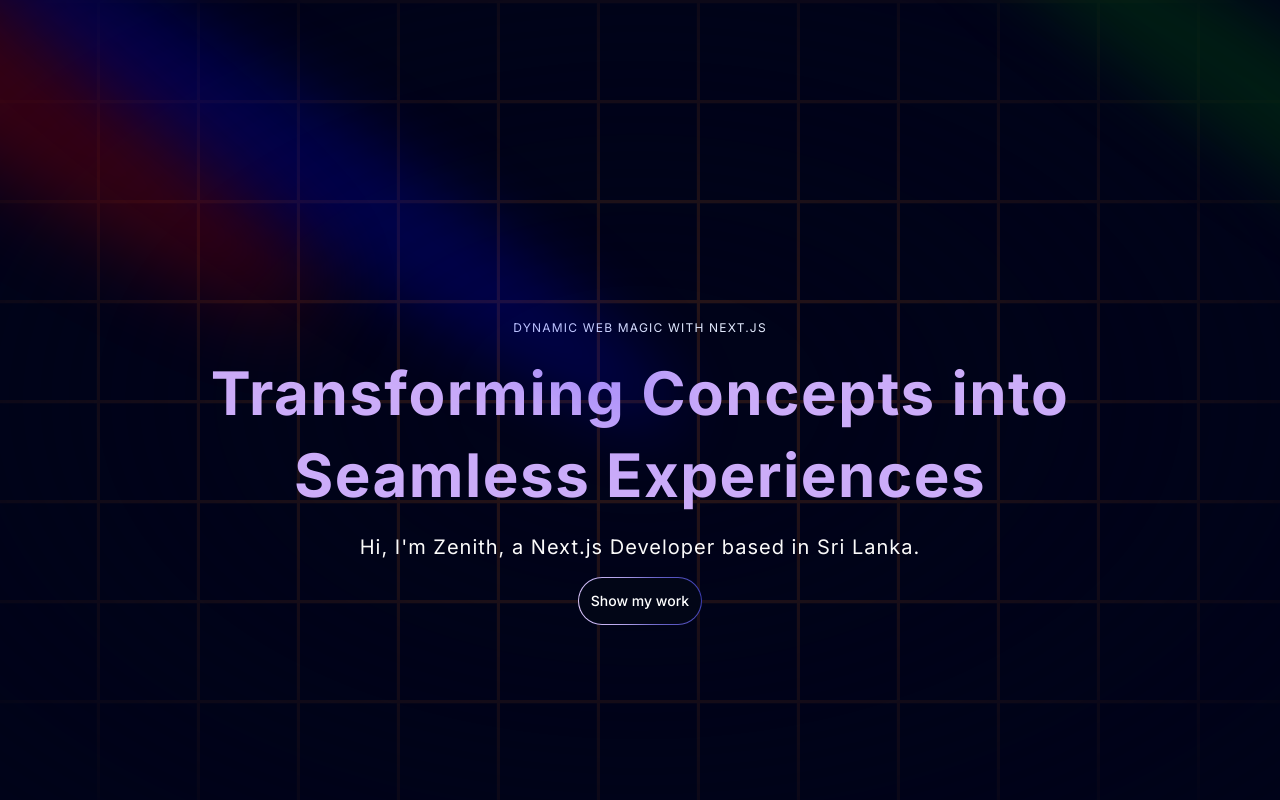
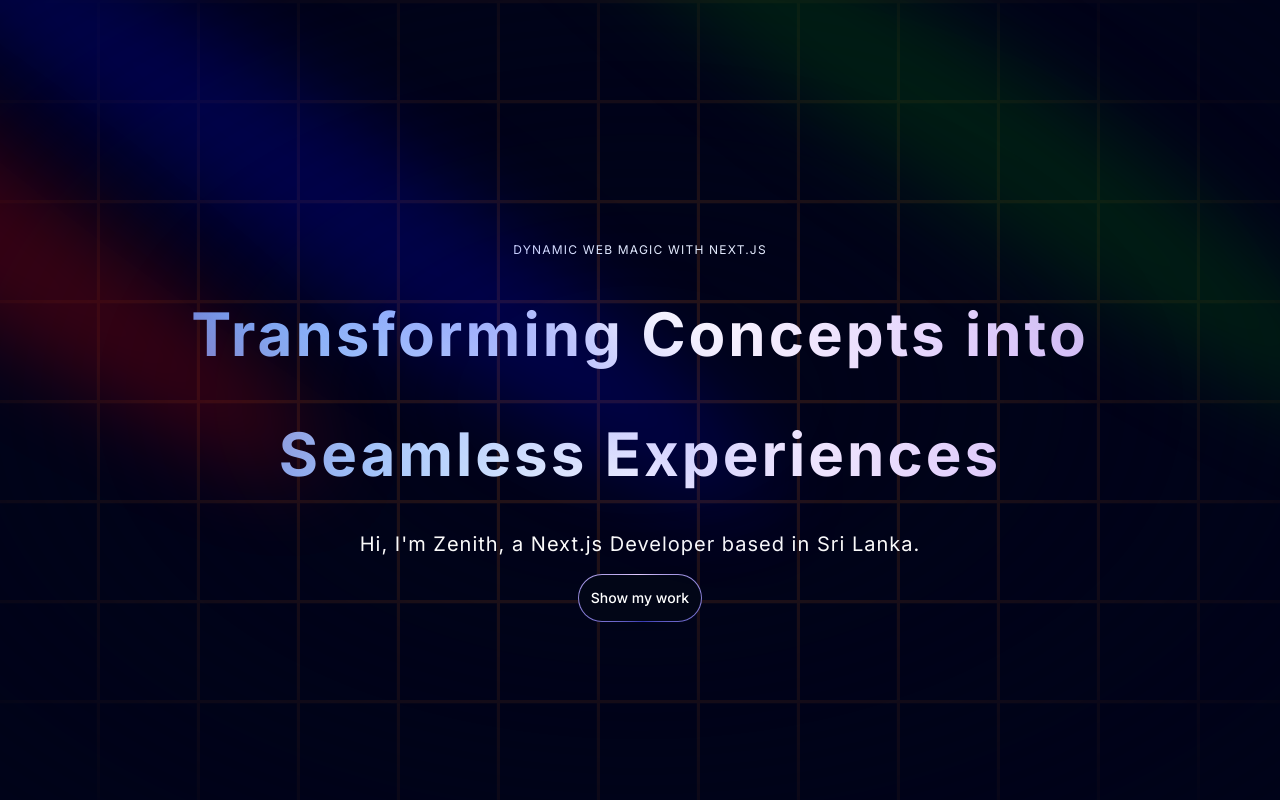
Before and after one commit to Zenith1997/portfolio, a Next.js app: page / in a window 1280 px wide. Built offline with nearby package versions, Linux system fonts and the light colour scheme.

Commit message:
text gradient and animation added

```diff
--- a/app/page.tsx
+++ b/app/page.tsx
@@ -9,14 +9,14 @@
   useEffect(() => {
     setTimeout(() => {
       setIsLoading(false);
-    }, 3000); // 3 seconds delay
+    }, 100); // 3 seconds delay
   }, []);
 
   return (
     <>
       {isLoading ?(
         <div>
-          <span className="absolute inset-[-1000%] animate-[spin_2s_linear_infinite] bg-[conic-gradient(from_90deg_at_50%_50%,#E2CBFF_0%,#393BB2_50%,#E2CBFF_100%)]" />
+          <span className=" h-auto absolute inset-[-1000%] animate-[spin_2s_linear_infinite] bg-[conic-gradient(from_90deg_at_50%_50%,#E2CBFF_0%,#393BB2_50%,#E2CBFF_100%)]" />
         </div>
       ): <main className="relative bg-purple flex h-screen justify-center flex-col items-center overflow-hidden mx-auto sm:px-10 px-5">
         <div className="max-w-7xl w-full">
--- a/components/Hero.tsx
+++ b/components/Hero.tsx
@@ -3,22 +3,20 @@
 import {TextGenerateEffect} from './ui/text-generate-effect';
 import { MagicButton } from "./ui/MagicButton";
 
-const words = `Transforming Concepts into Seamless Experiences
-`;
 const Hero = () => {
   return (
-    <div className="pd-20 pt-36">
+    <div className="pb-20 pt-36">
 
         <div>
           <Spotlight
-            className="-top-40 -left-10 md:-left-32 md:-top-20 h-screen"
+            className="-top-40 -left-10 md:-left-32 md:top-20 h-screen"
             fill="red"
           />
           <Spotlight
-            className="h-[80vh] w-[50vw] top-10 left-full"
+            className="h-screen w-[50vw] top-10 left-3/4"
             fill="green"
           />
-          <Spotlight className="left-80 top-28 h-[80vh] w-[50vw]" fill="blue" />
+          <Spotlight className="left-80 top-28 h-screen w-[50vw]" fill="blue" />
         </div>
 
 
@@ -26,15 +24,15 @@
         <div className="absolute pointer-events-none inset-0 flex items-center justify-center dark:bg-black-100 bg-white [mask-image:radial-gradient(ellipse_at_center,transparent_20%,black)]"/>
       </div>
       <div className="relative flex justify-center my-20">
-        <div className="max-w-[89vw] flex justify-center flex-col items-center ">
+        <div className="max-w-[89vw] h-screen flex justify-center flex-col items-center p">
 
           <h2 className = "uppercase tracking-widest text-xs text-center md:max-w-2xl lg:max-w-[60vw]  text-blue-100 max-w-80"> Dynamic web magic with Next.js</h2>
 
 
-      <TextGenerateEffect duration={2} filter={false} words={words} className="text-center text-[40px] sm:text-sm md:text-5xl lg:text-6xl"/>
+      <TextGenerateEffect duration={2} filter={false} title={"Transforming Concepts into Seamless Experiences"} className="text-center text-[40px] sm:text-sm md:text-5xl lg:text-6xl"/>
       <p className="text-center md:tracking-wider my-4 text-sm md:text-lg lg:text-xl">Hi, I&apos;m Zenith, a Next.js Developer based in Sri Lanka.</p>
 
-      <MagicButton>Show my work</MagicButton>
+      <MagicButton title ="Show my work" icon={""} otherClasses="" position="" handleClick={()=>{}}></MagicButton>
         </div>
 
 
--- a/components/ui/MagicButton.tsx
+++ b/components/ui/MagicButton.tsx
@@ -5,23 +5,20 @@
 
 
 export const MagicButton= ({
-  children,
-  className,
-  onClick,
+ title ,icon,position,handleClick,otherClasses
 }: {
-  children?: React.ReactNode;
-  className?: string;
-  onClick?: () => void;
+  title:string,icon:React.ReactNode,position:string,handleClick?:()=>void,otherClasses?:string
+
 }) => {
   return (
     <div
-      onClick={onClick}
+
 
     >
      <button className="relative inline-flex h-12 overflow-hidden rounded-full p-[1px] focus:outline-none focus:ring-2 focus:ring-slate-400 focus:ring-offset-2 focus:ring-offset-slate-50">
   <span className="absolute inset-[-1000%] animate-[spin_2s_linear_infinite] bg-[conic-gradient(from_90deg_at_50%_50%,#E2CBFF_0%,#393BB2_50%,#E2CBFF_100%)]" />
   <span className="inline-flex h-full w-full cursor-pointer items-center justify-center rounded-full bg-slate-950 px-3 py-1 text-sm font-medium text-white backdrop-blur-3xl">
-  {children}
+  {title}
   </span>
 </button>
 
--- a/components/ui/text-generate-effect.tsx
+++ b/components/ui/text-generate-effect.tsx
@@ -4,18 +4,18 @@
 import { cn } from "@/lib/utils";
 
 export const TextGenerateEffect = ({
-  words,
+  title,
   className,
   filter = true,
   duration = 0.5,
 }: {
-  words: string;
+  title: string;
   className?: string;
   filter?: boolean;
   duration?: number;
 }) => {
   const [scope, animate] = useAnimate();
-  let wordsArray = words.split(" ");
+  let titleArray = title.split("");
   useEffect(() => {
     animate(
       "span",
@@ -24,25 +24,25 @@
         filter: filter ? "blur(0px)" : "none",
       },
       {
-        duration: duration ? duration : 1,
-        delay: stagger(0.2),
+        duration: duration ? duration : .5,
+        delay: stagger(0.045),
       }
     );
   }, [scope.current]);
 
-  const renderWords = () => {
+  const rendertitle = () => {
     return (
       <motion.div ref={scope}>
-        {wordsArray.map((word, idx) => {
+        {titleArray.map((word, idx) => {
           return (
             <motion.span
               key={word + idx}
-              className="dark:text-purple text-black opacity-0"
+              className=" opacity-0"
               style={{
                 filter: filter ? "blur(10px)" : "none",
               }}
             >
-              {word}{" "}
+              {word}{""}
             </motion.span>
           );
         })}
@@ -53,8 +53,8 @@
   return (
     <div className={cn("font-bold", className)}>
       <div className="mt-4">
-        <div className=" dark:text-purple text-black text-6xl leading-snug tracking-wide">
-          {renderWords()}
+      <div className="text-6xl leading-loose tracking-wider bg-gradient-to-r from-purple via-blue-500 bg-clip-text text-transparent dark:from-blue-500 dark:via-white dark:to-purple">
+      {rendertitle()}
         </div>
       </div>
     </div>
```
